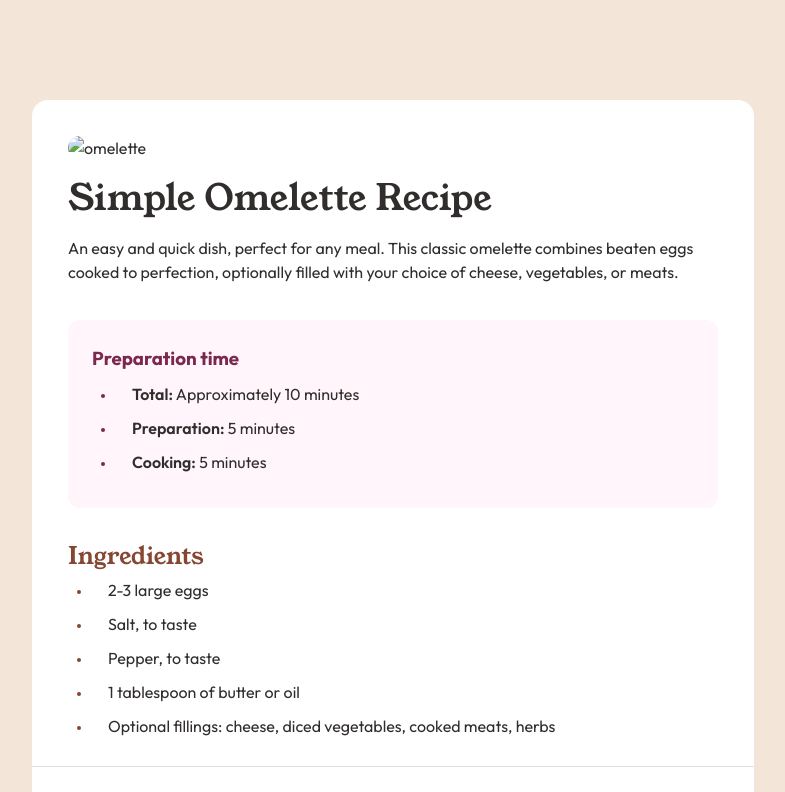
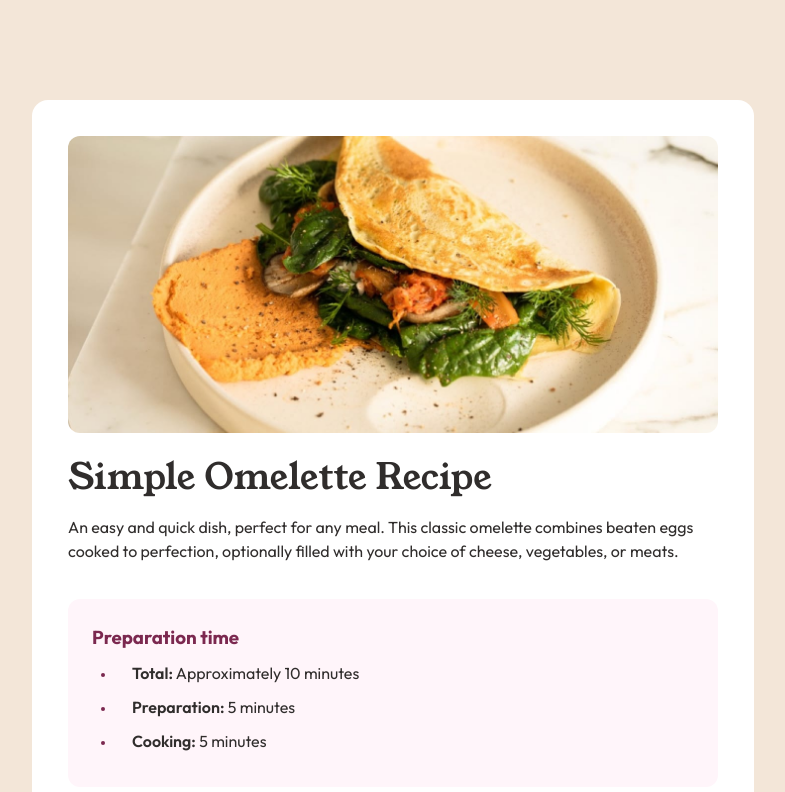
Before and after one commit to MinhQuan2121/Responsive-omelette-recipe-page, a plain HTML site: page index.html in a window 1280 px wide. Shown: the top 792 px of the page, without its empty margins (247-1032 px from the left). Drawn offline with Linux system fonts and the light colour scheme.

Commit message:
Update index.html

```diff
--- a/index.html
+++ b/index.html
@@ -26,7 +26,7 @@
   <div class="app">
     <div class="wrapper">
       <header class="header section">
-        <img src="./assets/images/image-omelette.jpeg" alt="omelette">
+        <img src="./assets/images/image-omelette.jpg" alt="omelette">
         <h1 class="section-title page-title">Simple Omelette Recipe</h1>
         <p>An easy and quick dish, perfect for any meal. This classic omelette combines beaten eggs cooked
           to perfection, optionally filled with your choice of cheese, vegetables, or meats.</p>
```
